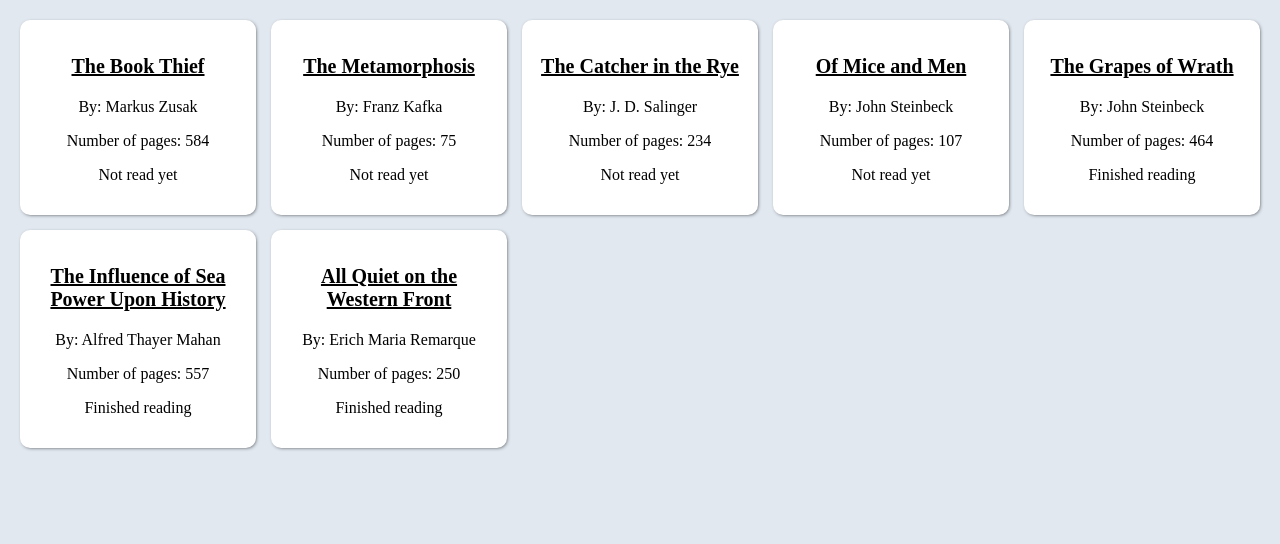
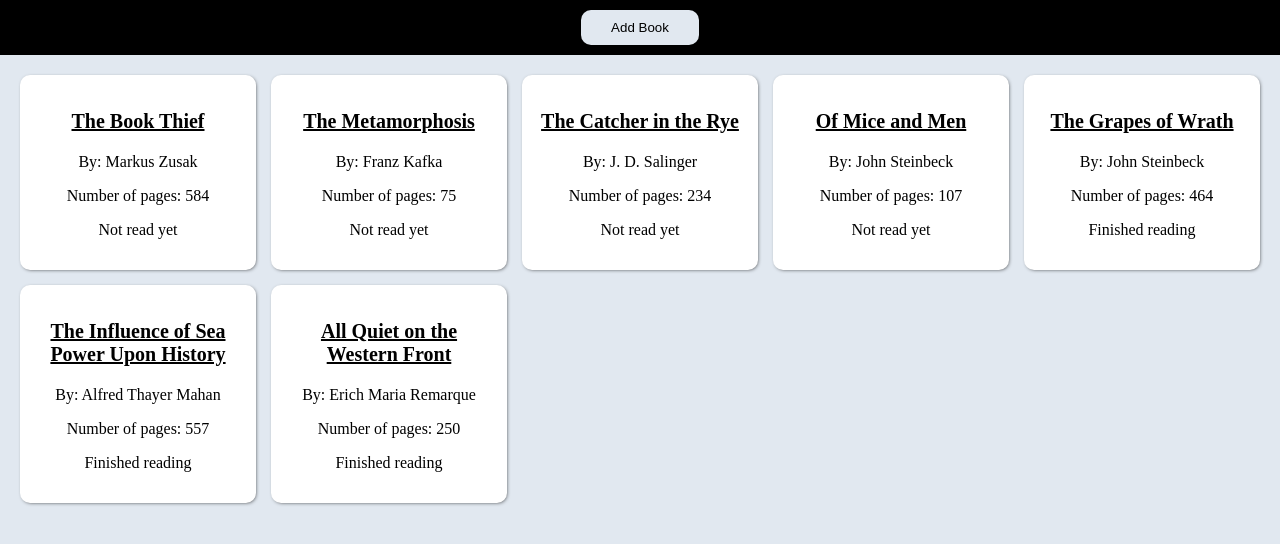
Before and after one commit to kp-pham/library, a plain HTML site: page index.html in a window 1280 px wide. Drawn offline with Linux system fonts and the light colour scheme.

Commit message:
feat: create header with button to add book
Use button for modal to appear.

```diff
--- a/index.html
+++ b/index.html
@@ -8,6 +8,9 @@
     <title>Library</title>
 </head>
     <body>
+        <div class="header">
+            <button>Add Book</button>
+        </div>
         <div class="library"></div>
     </body>
 </html>
--- a/styles.css
+++ b/styles.css
@@ -2,6 +2,20 @@ body {
     padding: 0;
     margin: 0;
     background-color: #E1E8F0;
+}
+
+.header {
+    display: grid;
+    justify-content: center;
+    background-color: #000000;
+    padding: 10px 5px;
+}
+
+.header button {
+    background-color: #E1E8F0;
+    border: none;
+    border-radius: 10px;
+    padding: 10px 30px;
 }
 
 .library {
```
